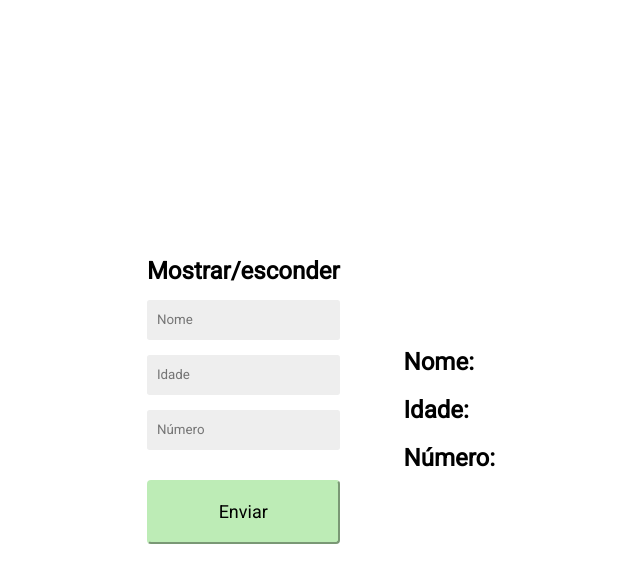
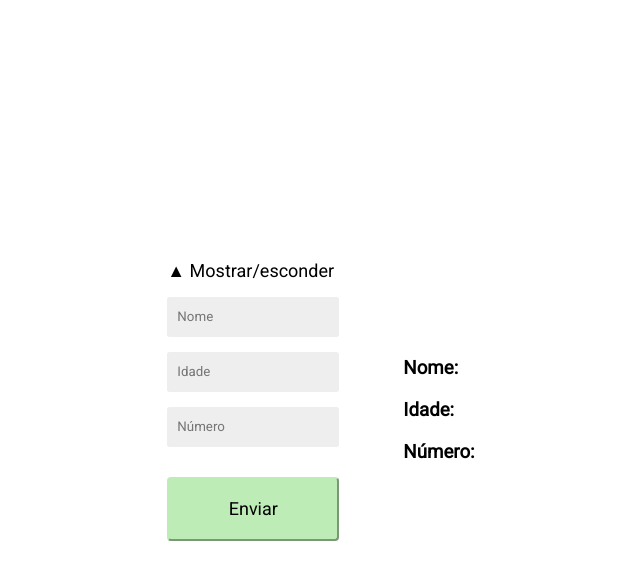
Before and after one commit to arthurcg2/treinamento1-react, a React (Create React App) app: page / in a window 1280 px wide. Both pictures are taken after a click on the button "Enviar". Shown: the top 582 px of the page, without its empty margins (319-959 px from the left). Built offline with nearby package versions, Linux system fonts and the light colour scheme.

Commit message:
açao de abrir e fechar

```diff
--- a/src/App.css
+++ b/src/App.css
@@ -7,18 +7,14 @@
   justify-content: center;
 }
 
+.container p {
+  font-size: large;
+}
+
 .show {
   margin-left: 5%;
 }
 
-.show h2 {
+.show h3 {
   margin-top: 20px;
 }
-
-hr {
-  width: 2;
-  height: 500;
-  display: inline-block;
-  border: none;
-  background-color: black;
-}
--- a/src/App.js
+++ b/src/App.js
@@ -3,20 +3,29 @@ import Form from "./components/Form/";
 import "./App.css";
 
 function App() {
-  const [data, setData] = useState({ name: "", age: "", number: "" });
+  const [isOpen, setIsOpen] = useState(true);
+  const [data, setData] = useState();
 
   return (
     <div className="container">
       <div className="form-section">
-        <h2>Mostrar/esconder</h2>
-        <Form submitAction={setData} />
+        <p
+          onClick={() => {
+            setIsOpen(!isOpen);
+          }}
+        >
+          {isOpen ? "▲" : "▼"} Mostrar/esconder
+        </p>
+        {isOpen && <Form submitAction={setData} />}
       </div>
-      <hr />
-      <div className="show">
-        <h2>Nome: {data.name}</h2>
-        <h2>Idade: {data.age}</h2>
-        <h2>Número: {data.number}</h2>
-      </div>
+
+      {data && (
+        <div className="show">
+          <h3>Nome: {data.name}</h3>
+          <h3>Idade: {data.age}</h3>
+          <h3>Número: {data.number}</h3>
+        </div>
+      )}
     </div>
   );
 }
```
